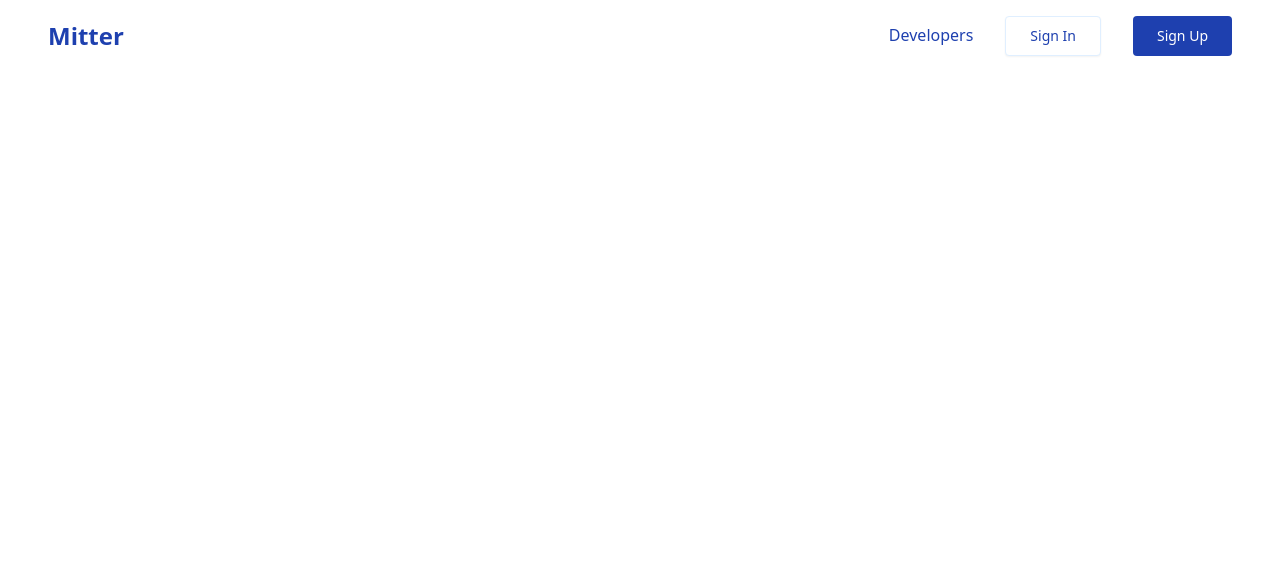
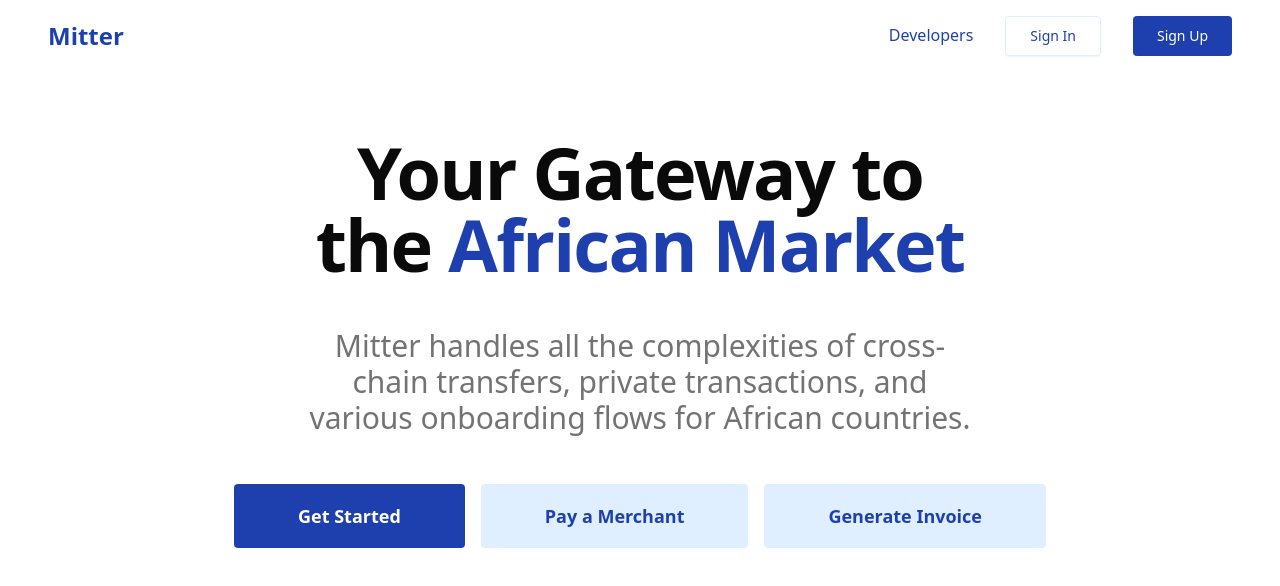
Before and after one commit to Kaidora-labs/mitter-client, a Next.js app: page / in a window 1280 px wide. Shown: the top 586 px of the page. Built offline with nearby package versions, Linux system fonts and the light colour scheme.

Commit message:
feat: completed hero section

```diff
--- a/app/page.tsx
+++ b/app/page.tsx
@@ -10,7 +10,7 @@ export default function Home() {
           <Text variant="h2">Mitter</Text>
         </div>
 
-        <div className="space-x-8">
+        <div className="space-x-8 hidden sm:inline-block">
           <Link
             href="https://docs.mitter.io"
             target="_blank"
@@ -38,7 +38,62 @@ export default function Home() {
         </div>
       </header>
 
-      <main></main>
+      <main>
+        <div
+          id="hero"
+          className="space-y-12 py-12 max-w-2xl mx-auto text-center"
+        >
+          <Text variant="h1">
+            Your Gateway to the{" "}
+            <span className="text-primary">African Market</span>
+          </Text>
+
+          <Text variant="lead">
+            Mitter handles all the complexities of cross-chain transfers,
+            private transactions, and various onboarding flows for African
+            countries.
+          </Text>
+
+          <div className="flex flex-col sm:flex-row justify-center gap-4">
+            <Button variant="default" size="lg" className="py-8 px-16" asChild>
+              <Link
+                href="/auth/signup"
+                target="_blank"
+                rel="noopener noreferrer"
+              >
+                <Text variant="large">Get Started</Text>
+              </Link>
+            </Button>
+
+            <Button
+              variant="secondary"
+              size="lg"
+              className="py-8 px-16"
+              asChild
+            >
+              <Link href="/pay" target="_blank" rel="noopener noreferrer">
+                <Text variant="large">Pay a Merchant</Text>
+              </Link>
+            </Button>
+
+            <Button
+              variant="secondary"
+              size="lg"
+              className="py-8 px-16"
+              asChild
+            >
+              <Link href="/invoice" target="_blank" rel="noopener noreferrer">
+                <Text variant="large">Generate Invoice</Text>
+              </Link>
+            </Button>
+          </div>
+        </div>
+
+        <div id="demo"></div>
+        <div id="details"></div>
+        <div id="paymitter"></div>
+        <div id="cta"></div>
+      </main>
       <footer></footer>
     </div>
   );
--- a/components/typography.tsx
+++ b/components/typography.tsx
@@ -21,10 +21,7 @@ type TextProps = Children & {
 function TypographyH1({ children, className }: Children) {
   return (
     <h1
-      className={cn(
-        "text-3xl font-bold tracking-tighter sm:text-5xl xl:text-6xl/none",
-        className,
-      )}
+      className={cn("text-4xl font-bold tracking-tight sm:text-7xl", className)}
     >
       {children}
     </h1>
@@ -92,7 +89,7 @@ function TypographyInlineCode({ children, className }: Children) {
 
 function TypographyLead({ children, className }: Children) {
   return (
-    <p className={cn("text-muted-foreground text-sm sm:text-xl", className)}>
+    <p className={cn("text-muted-foreground text-lg sm:text-3xl", className)}>
       {children}
     </p>
   );
```
